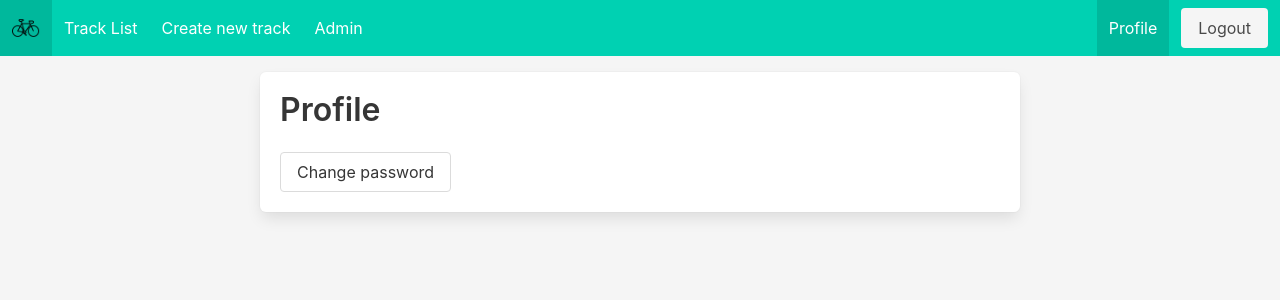
After one commit to martinlehoux/django_bike, a Django app: page /accounts/profile/ in a window 1280 px wide. The commit adds this page. Shown: the top 300 px of the page. Run offline with Django 3.2, Linux system fonts and the light colour scheme; the visitor is signed in with stand-in values (Sample User, id 1); parts of the project's set-up code (start-up, migrations or seed data) failed here and were passed over; some libraries are stand-ins or nearby versions.

Commit message:
feat - Very simple profile page

```diff
--- /dev/null
+++ b/apps/account/templates/auth/user_detail.html
@@ -0,0 +1,12 @@
+{% extends 'base.html' %}
+
+{% block content %}
+<div class="box">
+  <h1 class="title">Profile</h1>
+  <div class="field is-grouped">
+    <p class="control">
+      <a href="{% url 'password_change' %}" class="button">Change password</a>
+    </p>
+  </div>
+</div>
+{% endblock content %}
--- /dev/null
+++ b/apps/account/urls.py
@@ -0,0 +1,9 @@
+from django.urls import path, include
+
+from . import views
+
+
+urlpatterns = [
+    path("profile/", views.ProfileView.as_view(), name="profile"),
+    path("", include("django.contrib.auth.urls")),
+]
--- /dev/null
+++ b/apps/account/views.py
@@ -0,0 +1,9 @@
+from django.views.generic import DetailView
+from django.contrib.auth import get_user, get_user_model
+from django.contrib.auth.mixins import LoginRequiredMixin
+User = get_user_model()
+class ProfileView(LoginRequiredMixin, DetailView):
+    model = User
+
+    def get_object(self, queryset=None):
+        return get_user(self.request)
--- a/django_bike/settings.py
+++ b/django_bike/settings.py
@@ -16,6 +16,7 @@ ALLOWED_HOSTS = []
 INTERNAL_IPS = ["127.0.0.1"]
 
 INSTALLED_APPS = [
+    "apps.account",
     "django.contrib.admin",
     "django.contrib.auth",
     "django.contrib.contenttypes",
--- a/django_bike/urls.py
+++ b/django_bike/urls.py
@@ -6,7 +6,7 @@ from django.views.generic.base import RedirectView
 
 urlpatterns = [
     path("admin/", admin.site.urls),
-    path("accounts/", include("django.contrib.auth.urls")),
+    path("accounts/", include("apps.account.urls")),
     path("", RedirectView.as_view(url="track/", permanent=False), name="index"),
     path("track/", include("apps.track.urls")),
 ]
--- a/templates/navbar.html
+++ b/templates/navbar.html
@@ -26,6 +26,7 @@
       {% endif %}
     </div>
     <div class="navbar-end">
+      {% include "navbar-item.html" with url='profile' name='Profile' %}
       <div class="navbar-item">
         <div class="buttons">
           {% if user.is_authenticated %}
```
Also changed, not shown: apps/account/__init__.py (added).
